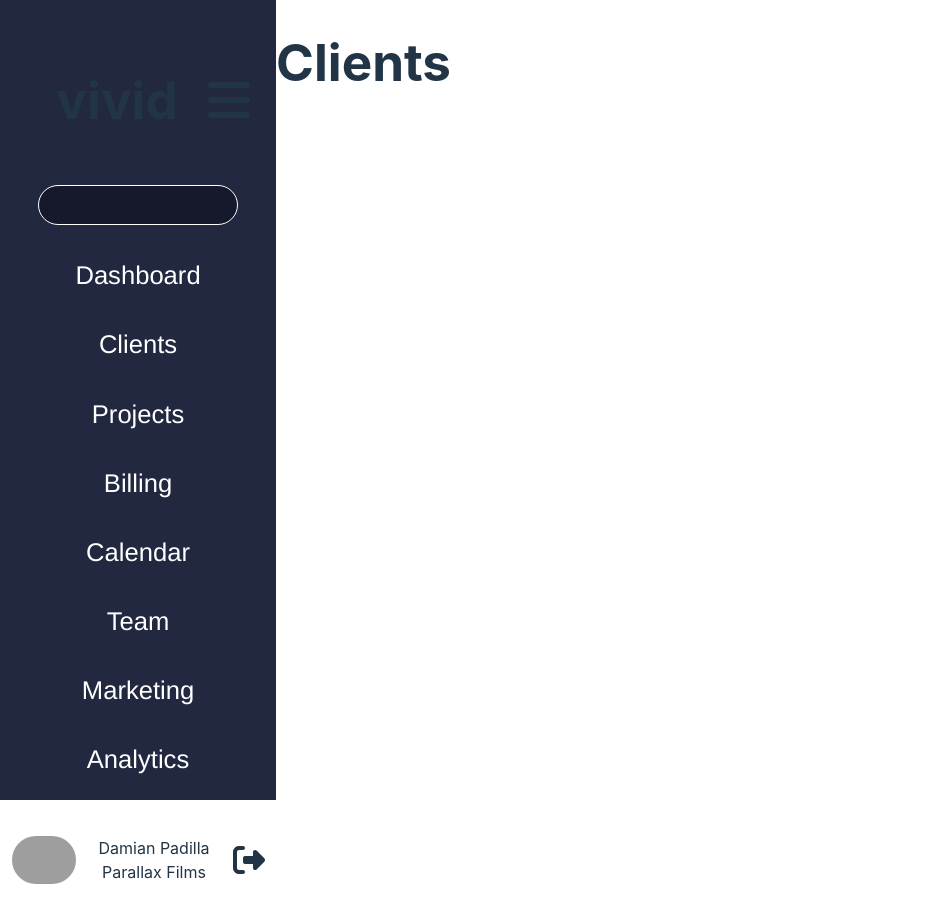
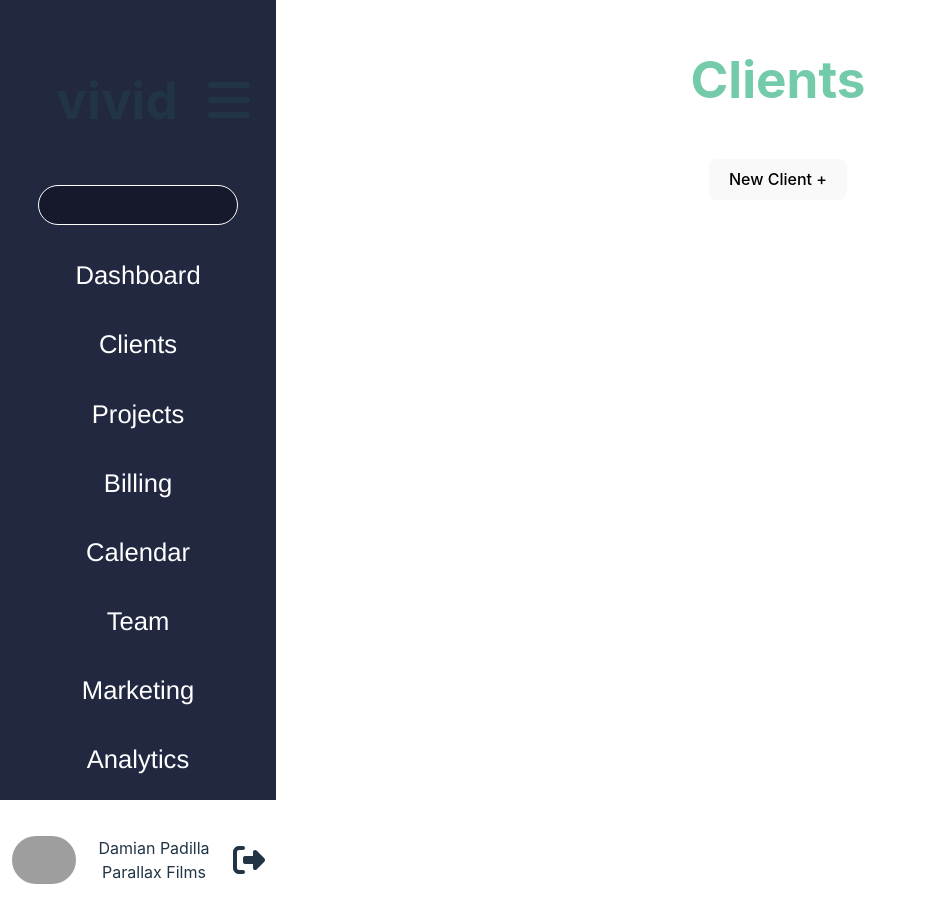
Before and after one commit to Damianpad/vivid, a React (Vite) app in the folder frontend/: page /clients in a window 1280 px wide. Shown: the top 922 px of the page, without its empty margins (0-927 px from the left). Built offline with nearby package versions, Linux system fonts and the light colour scheme; grey boxes are pictures that could not be loaded.

Commit message:
update: updated path for clients and added styled components

```diff
--- a/frontend/src/App.jsx
+++ b/frontend/src/App.jsx
@@ -7,7 +7,7 @@ import {
   Route, Routes
 } from "react-router-dom";
 import Dashboard from './pages/dashboard'
-import Client from './pages/client'
+import Client from './pages/clients/client';
 import Projects from './pages/projects'
 import Billing from './pages/billing'
 import Calendar from './pages/calendar'
--- a/frontend/src/pages/client.jsx
+++ /dev/null
@@ -1,10 +0,0 @@
-import '../App.css'
-
-export default function Client() {
-
-    return(
-        <h1>Clients
-
-        </h1>
-    )
-}
--- /dev/null
+++ b/frontend/src/pages/clients/client.jsx
@@ -0,0 +1,16 @@
+import '../../App.css'
+import { StyledClient } from './client.style'
+
+export default function Client() {
+
+    return(
+        <StyledClient>
+            <section>
+            <h1>Clients</h1>
+            <button>New Client + </button>
+            </section>
+
+        </StyledClient>
+
+    )
+}
--- /dev/null
+++ b/frontend/src/pages/clients/client.style.js
@@ -0,0 +1,16 @@
+import styled from "styled-components";
+
+// Dark Purple
+const main = `#212840`
+// Light Green
+const secondary = `#73cba9`
+// Dark DARK Purple
+const dark = `#116192b`
+
+export const StyledClient = styled.section`
+    width: 100%;
+    background: ${dark};
+    h1 {
+        color: ${secondary};
+    }
+`;
```
